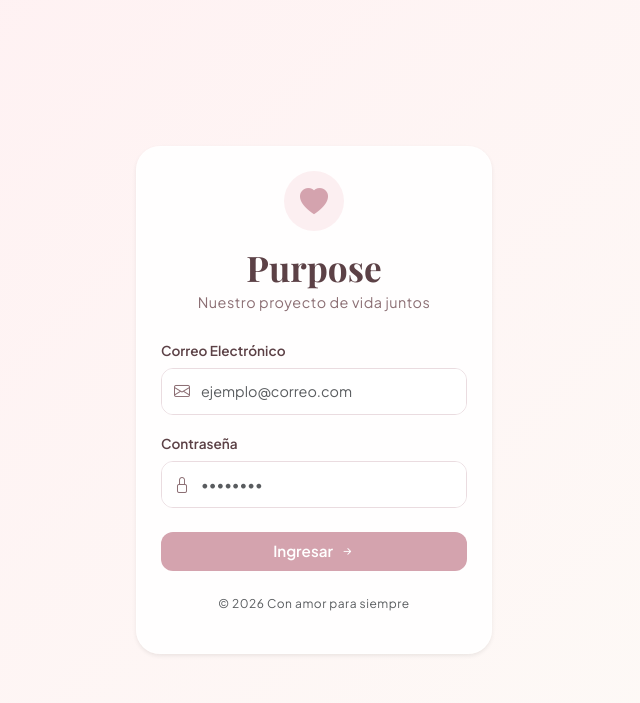
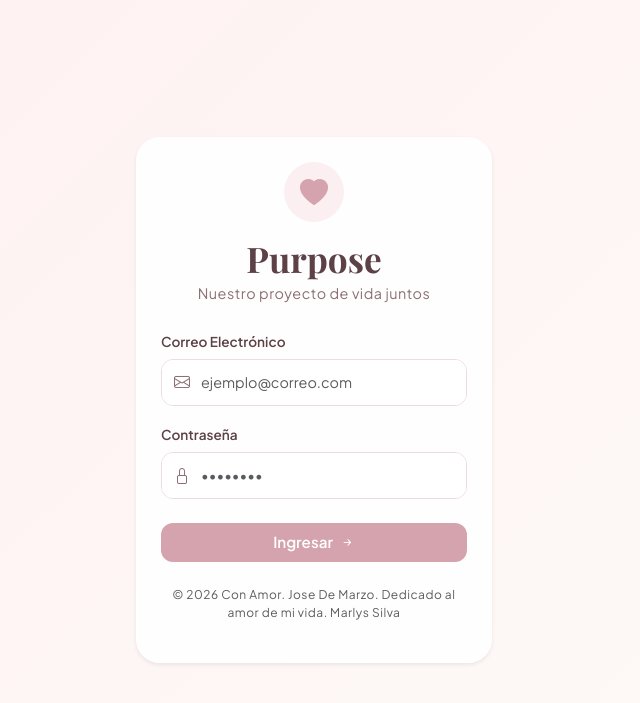
Before and after one commit to Alejos7ven/Purpose, a PHP site: page /proposito/ in a window 1280 px wide. Shown: the top 703 px of the page, without its empty margins (326-966 px from the left). Run offline with PHP 8.4, Linux system fonts and the light colour scheme; some web fonts are replaced.

Commit message:
Update footer credits in login page

```diff
--- a/view/login.php
+++ b/view/login.php
@@ -52,7 +52,7 @@ $baseUrl = '/proposito';
                     </form>
 
                     <div class="footer-note mt-4">
-                        <p class="text-muted small">&copy; <?php echo date('Y'); ?> Con amor para siempre</p>
+                        <p class="text-muted small">&copy; <?php echo date('Y'); ?> Con Amor. Jose De Marzo. Dedicado al amor de mi vida. Marlys Silva</p>
                     </div>
                 </div>
             </div>
```
